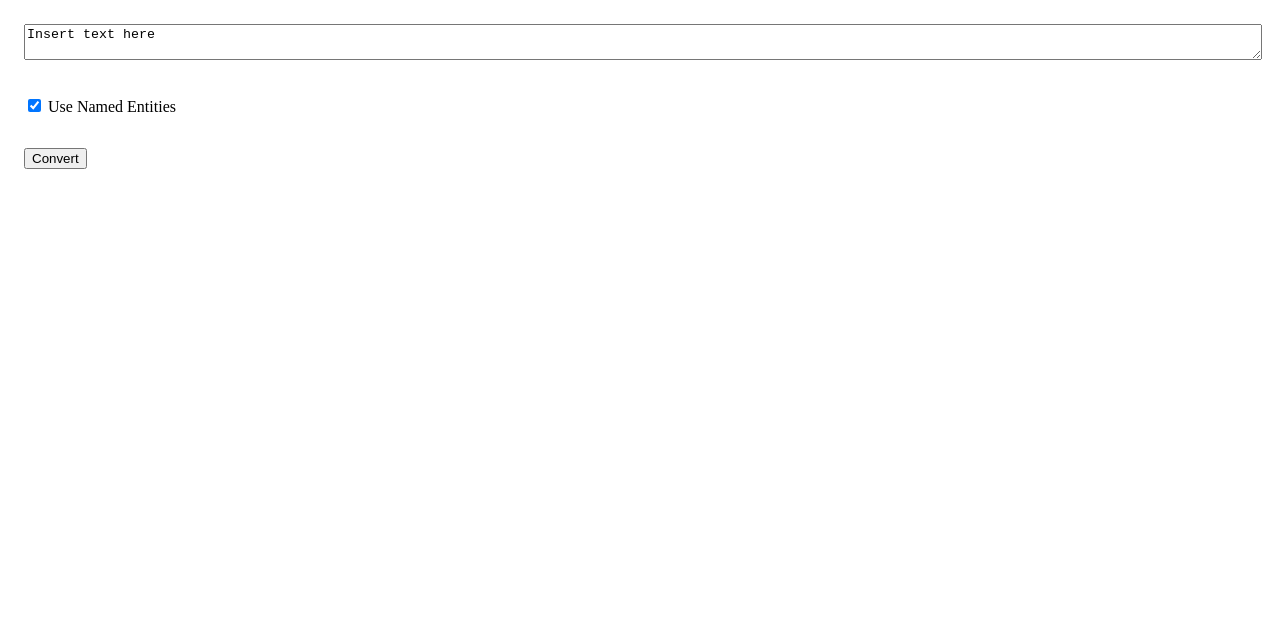
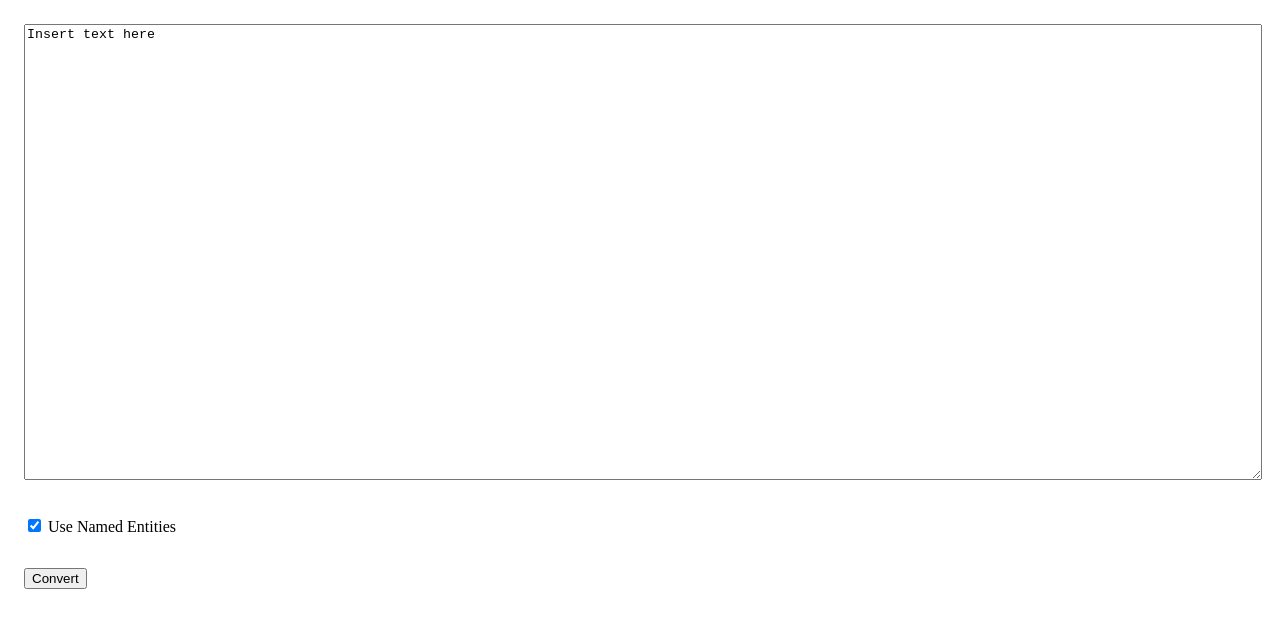
Before and after one commit to jczimm/paragraphmarkup, a plain HTML site: page index.html in a window 1280 px wide. Drawn offline with Linux system fonts and the light colour scheme.

Commit message:
Update index.html

```diff
--- a/index.html
+++ b/index.html
@@ -15,7 +15,7 @@
   </head>
   <body>
     <div>
-      <textarea id="text" cols="25">Insert text here</textarea>
+      <textarea id="text" rows="30">Insert text here</textarea>
     </div>
 
     <div>
```
